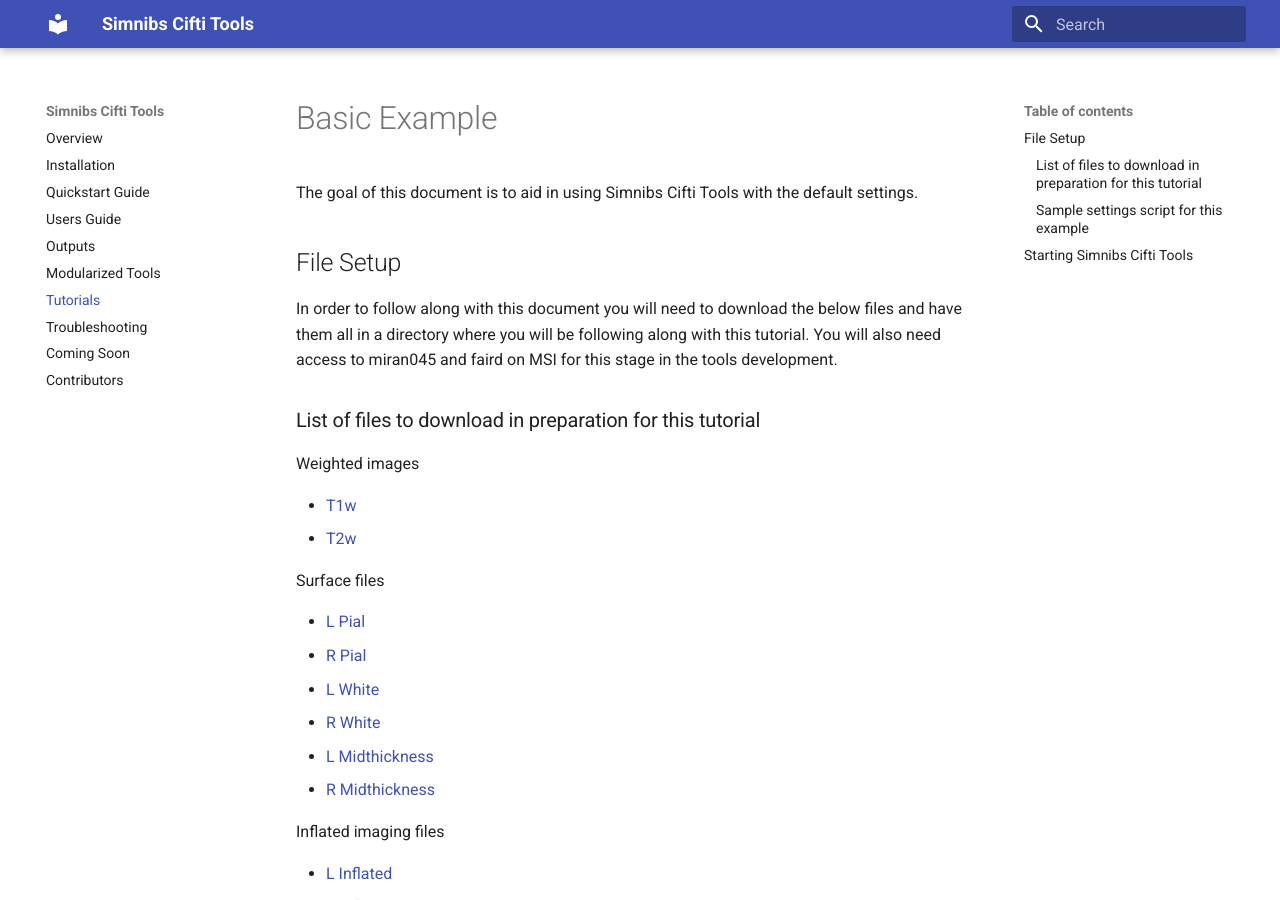
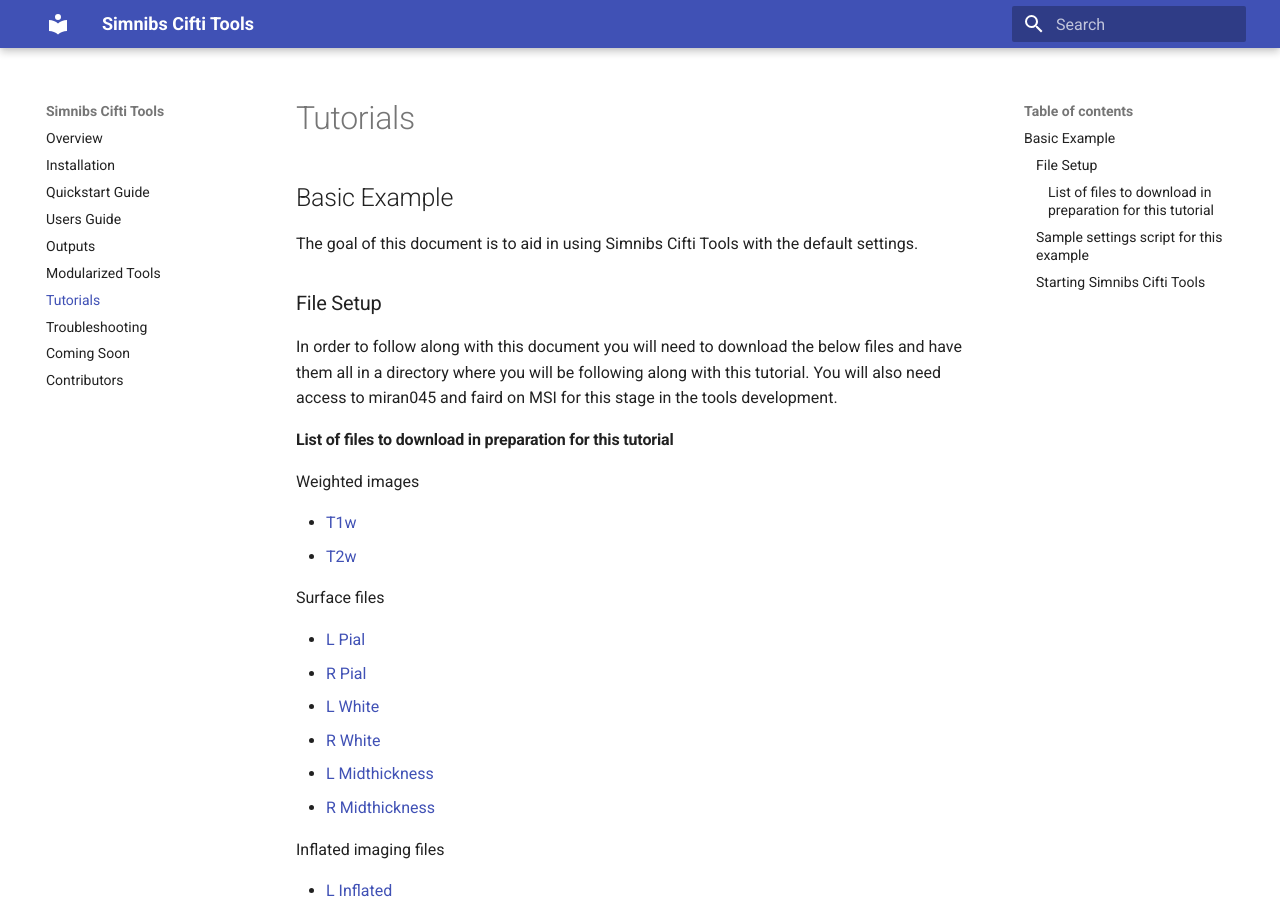
Before and after one commit to DCAN-Labs/simnibs_cifti_tools_RTD2, an MkDocs documentation site: the page built from docs/default_example.md, in a window 1280 px wide and 900 px high. Built offline with MkDocs 1.6.1 and Material for MkDocs 9.7.7, drawn with Linux system fonts in a browser that asks for light colours.

Commit message:
Initial restructuring to align with proposed outline.

```diff
--- a/docs/default_example.md
+++ b/docs/default_example.md
@@ -1,13 +1,15 @@
-# Basic Example
+# Tutorials
+
+## Basic Example
 
 The goal of this document is to aid in using Simnibs Cifti Tools with the default settings.
 
-## File Setup
+### File Setup
 
 In order to follow along with this document you will need to download the below files and have them all in a directory where you will be following along with this tutorial.
 You will also need access to miran045 and faird on MSI for this stage in the tools development.
 
-### List of files to download in preparation for this tutorial
+#### List of files to download in preparation for this tutorial
 
 Weighted images
 
@@ -83,7 +85,7 @@
 
 *For other usages update the flags in your saved script appropriately based on [argument and flags](./args_flags#arguments-and-flags.md).*
 
-## Starting Simnibs Cifti Tools
+### Starting Simnibs Cifti Tools
 
 To begin the process of finding optimal targets execute the below command.
 
```
